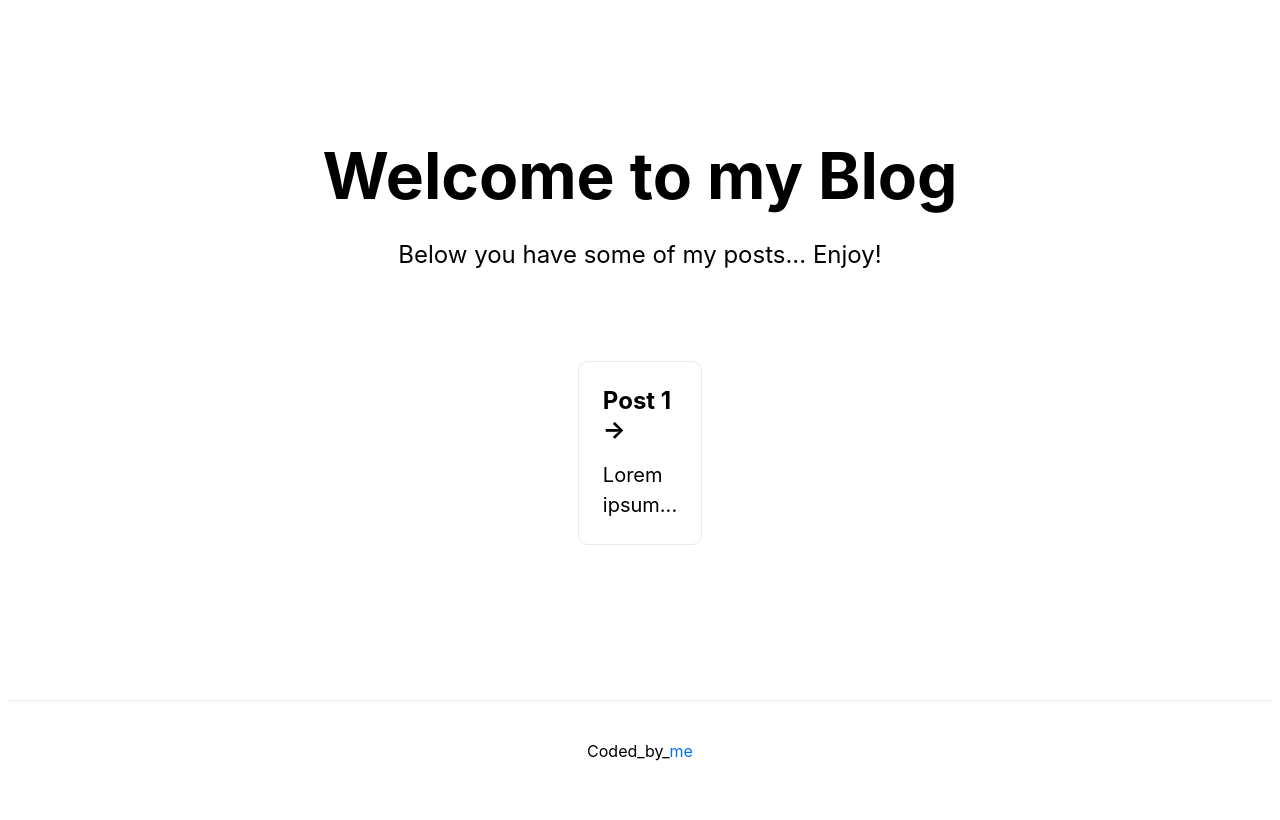
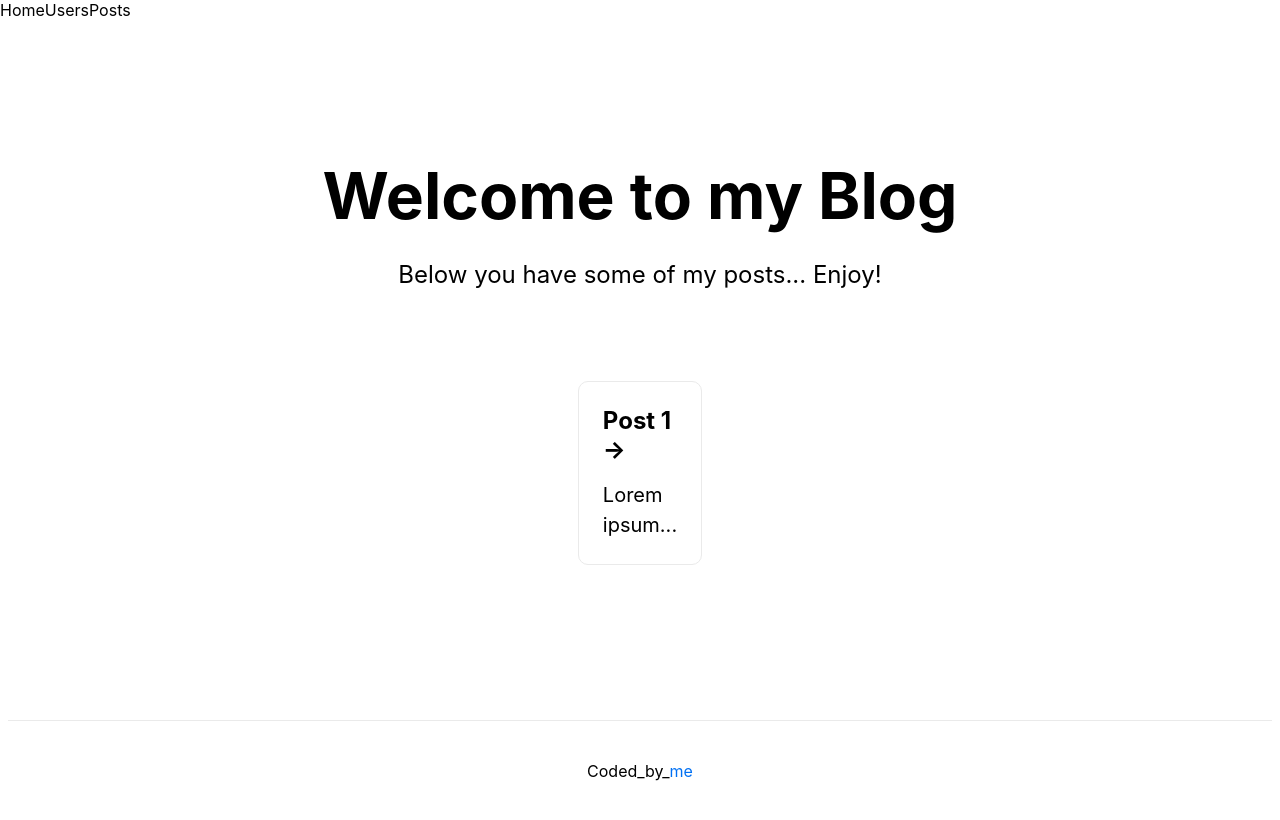
Before and after one commit to jmmzzei/next-blog, a Next.js app: page / in a window 1280 px wide. Built offline with nearby package versions, Linux system fonts and the light colour scheme.

Commit message:
Add Navbar and router

```diff
--- /dev/null
+++ b/components/navbar.js
@@ -0,0 +1,17 @@
+import Link from 'next/link'
+
+export default () => {
+  return (
+    <nav>
+      <Link href="/">
+        <a>Home</a>
+      </Link>
+      <Link href="/users">
+        <a>Users</a>
+      </Link>
+      <Link href="/posts">
+        <a>Posts</a>
+      </Link>
+    </nav>
+  )
+}
--- a/pages/_app.js
+++ b/pages/_app.js
@@ -1,7 +1,13 @@
 import '../styles/globals.css'
+import Navbar from '../components/navbar'
 
 function MyApp({ Component, pageProps }) {
-  return <Component {...pageProps} />
+  return (
+    <>
+      <Navbar />
+      <Component {...pageProps} />
+    </>
+  )
 }
 
 export default MyApp
--- a/pages/index.js
+++ b/pages/index.js
@@ -17,12 +17,10 @@ export default function Home() {
         </p>
 
         <div className={styles.grid}>
-
-          <a href="https://nextjs.org/docs" className={styles.card}>
+          <a href="/posts/1" className={styles.card}>
             <h3>Post 1 &rarr;</h3>
             <p>Lorem ipsum...</p>
           </a>
-
         </div>
       </main>
 
```
